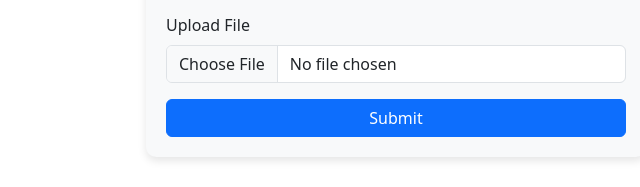
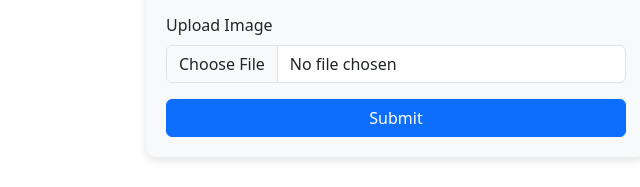
Before and after one commit to VinitRathod/Yoga-Pose-Detection, a plain HTML site: page client/index.html in a window 1280 px wide. Shown: the part 202-389 px from the top of the page, 244-884 px from the left. Drawn offline with nearby package versions, Linux system fonts and the light colour scheme.

Commit message:
Changed From Upload File to Upload Image

```diff
--- a/client/index.html
+++ b/client/index.html
@@ -83,7 +83,7 @@
                 </div>
                 <div class="mb-3">
                     <label for="file"
-                           class="form-label">Upload File</label>
+                           class="form-label">Upload Image</label>
                     <input class="form-control"
                            type="file"
                            id="file"
```
